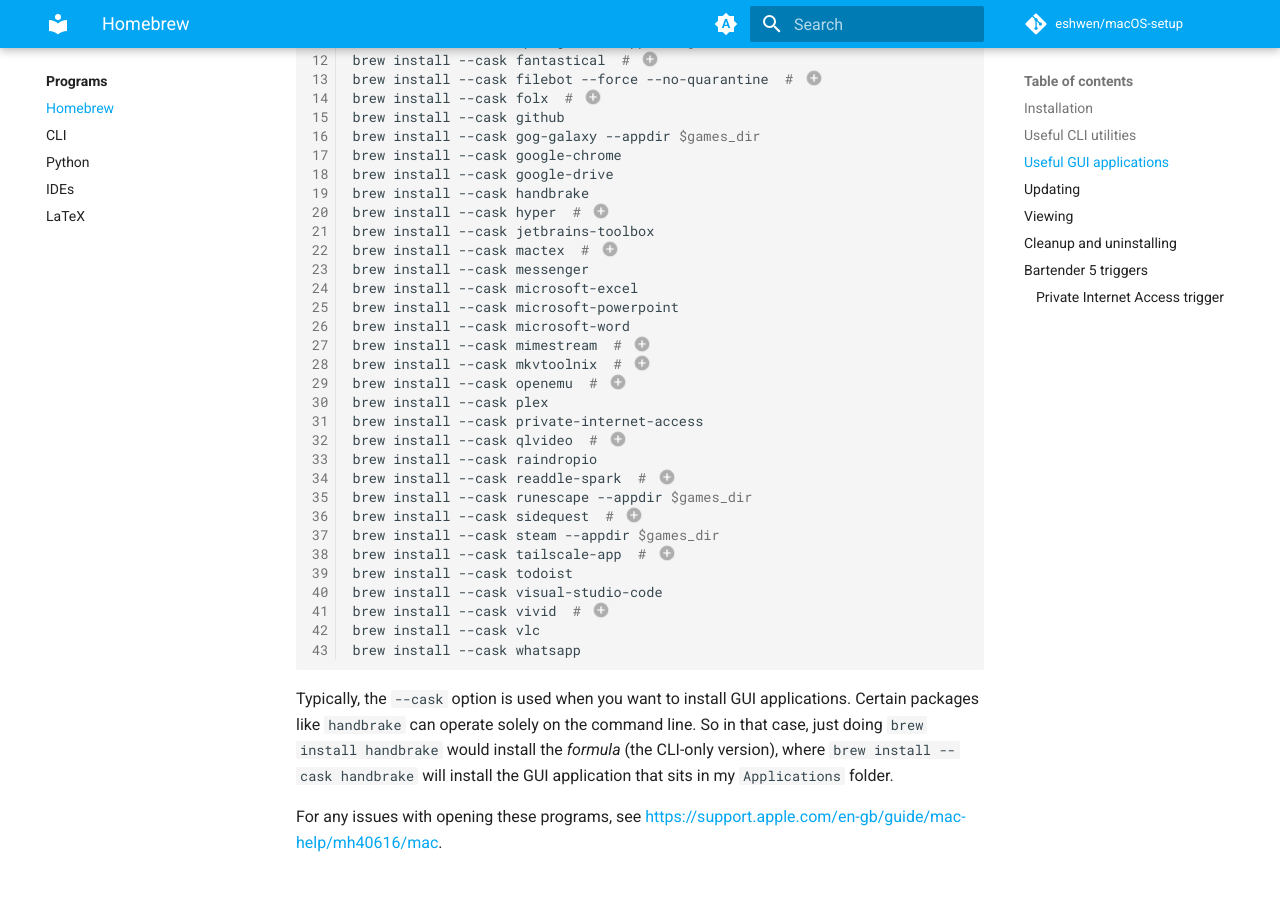
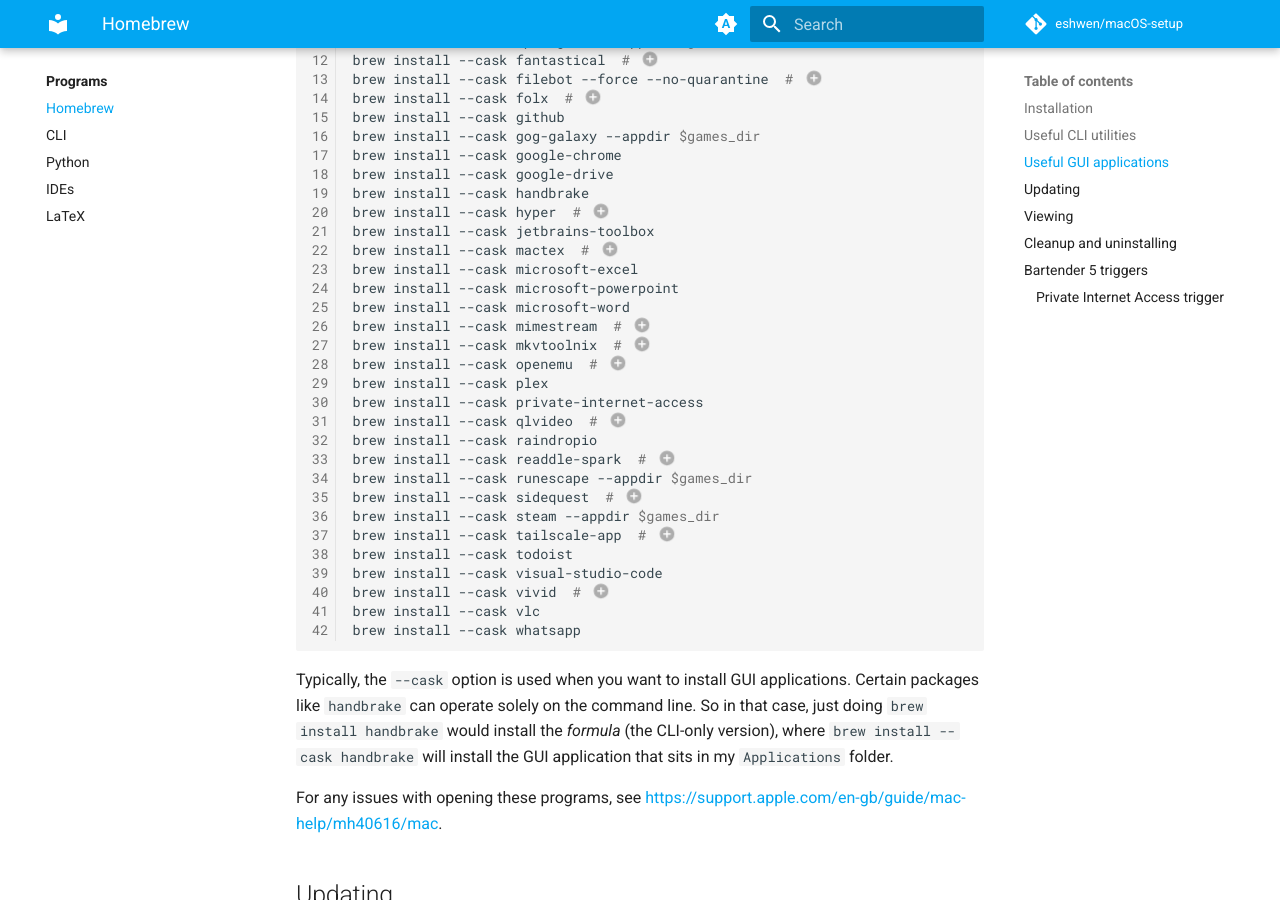
Before and after one commit to eshwen/macOS-setup, an MkDocs documentation site: the page built from docs/programs/homebrew.md, in a window 1280 px wide and 900 px high, scrolled down 1190 px. Built offline with MkDocs 1.6.1 and Material for MkDocs 9.7.7, drawn with Linux system fonts in a browser that asks for light colours; comment, search, counter and statistics services are not loaded; the version menu is left out.

Commit message:
Drop defunct Messenger installation from homebrew.md

```diff
--- a/docs/programs/homebrew.md
+++ b/docs/programs/homebrew.md
@@ -70,7 +70,6 @@
 brew install --cask hyper  # (10)
 brew install --cask jetbrains-toolbox
 brew install --cask mactex  # (11)
-brew install --cask messenger
 brew install --cask microsoft-excel
 brew install --cask microsoft-powerpoint
 brew install --cask microsoft-word
```
